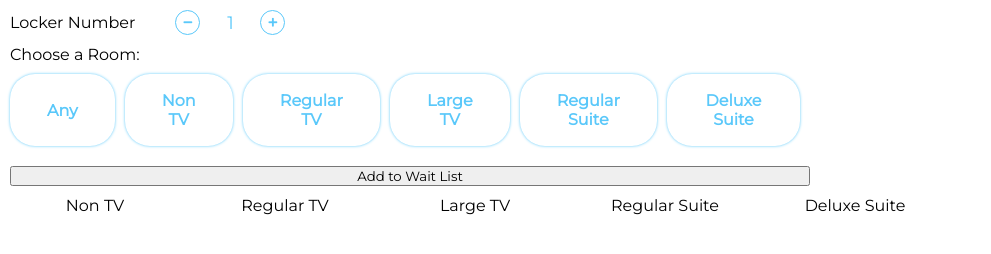
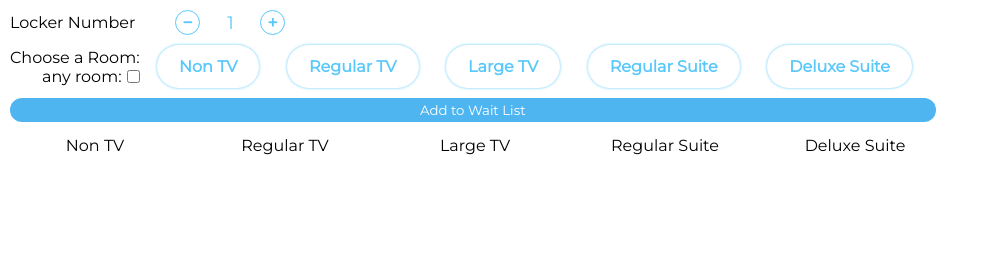
Before and after one commit to aakeohane/Waiting-List, a website with bundled scripts: page index.html in a window 1280 px wide. Shown: the whole page, without its empty margins (0-991 px from the left). Built offline with nearby package versions, Linux system fonts and the light colour scheme; no server answers.

Commit message:
add checkbox functionality for any waitlist column

```diff
--- a/index.html
+++ b/index.html
@@ -27,9 +27,15 @@
         <i class="fas fa-plus"></i>
       </button>
     </div>
+    <div class="choose-room-container">
+      <div class="label-container">
         <label for="room">Choose a Room:</label>
+        <div class="checkbox-container">
+          <label for="demoCheckbox">any room:</label>
+          <input id="checkBox" type="checkbox" name="checkbox" class="room-options"/>
+        </div>
+      </div>
       <div class="options-container" id="visibleOptions">
-      <div id="any" class="room-options">Any</div>
         <div id="nonTV" class="room-options">Non TV</div>
         <div id="regularTV" class="room-options">Regular TV</div>
         <div id="largeTV" class="room-options">Large TV</div>
@@ -44,6 +50,7 @@
         <option value="Regular Suite" >Regular Suite</option>
         <option value="Deluxe Suite" >Deluxe Suite</option>
       </select>
+    </div>
 
     <button id="addToWaitlist" class="button">Add to Wait List</button>
   </form>
--- a/script.js
+++ b/script.js
@@ -14,21 +14,27 @@ const lockerNumber = document.getElementById("locker")
 const roomType = document.getElementById("roomType")
 
 const roomOptions = document.querySelectorAll(".room-options")
+const checkBox = document.getElementById("checkBox")
 
 for(let i=0; i<roomOptions.length; i++){
   // adds event listener to each div
   let choices = roomOptions[i]
   choices.addEventListener("click", function(){
-      // if the div is "Any", adds chosen class to each div
-      if(this.outerText === "Any") {
-        roomOptions.forEach(option => option.classList.add('chosen'))
-      // otherwise, removes chosen class from each div
-      } else {
+      if(this.name === "checkbox") {
+        if (checkBox.checked) {
+          roomOptions.forEach(option => option.classList.add('chosen'))
+          roomType.value = "Any"
+        }
+        else {
+          roomOptions.forEach(option => option.classList.remove('chosen'))
+        }
+      }
+        else {
         roomOptions.forEach(option => option.classList.remove("chosen"))
+        checkBox.checked = false
+        this.classList.add("chosen");
+        roomType.value = this.outerText
       }
-      // then adds chosen class to "this", the one clicked on and adds the value based on text
-      this.classList.add("chosen");
-      roomType.value = this.outerText
   });
 }
 
@@ -46,7 +52,7 @@ waitlistButton.addEventListener('click', () => {
   createListItem()
 });
 
-export default function createListItem(roomba) {
+export default function createListItem() {
   event.preventDefault();
   const newElement = document.createElement('li')
   newElement.className = "listItems"
--- a/styles.css
+++ b/styles.css
@@ -56,21 +56,27 @@ input[type="number"]::-webkit-outer-spin-button {
   cursor: pointer;
 }
 
-#roomType {
-  display: none;
+#minus:active {
+  transform: translateY(1px) translateX(-1px);
+}
+
+#add:active {
+  transform: translateY(1px) translateX(1px);
+}
+
+.choose-room-container {
+  display: flex;
+  align-items: center;
 }
 
 .room-options {
   background-color: transparent;
-  /* outline: 1.5px solid #80b0f8; */
   box-shadow: 0 0 3px 0 rgb(90, 200, 250);
   color: rgb(90, 200, 250);
   border-radius: 25px;
   border: 2px solid transparent;
-  padding: 15px 35px;
+  padding: 10px 20px;
   margin-right: 10px;
-  margin-bottom: 10px;
-  /* box-shadow: none; */
   box-sizing: border-box;
   cursor: pointer;
   font-weight: 800;
@@ -81,7 +87,6 @@ input[type="number"]::-webkit-outer-spin-button {
 }
 
 .room-options:hover {
-  /* outline: 1.5px solid transparent; */
   border: 2px solid rgb(90, 200, 250);
   color: rgb(90, 200, 250);
 }
@@ -92,9 +97,44 @@ input[type="number"]::-webkit-outer-spin-button {
   color: #eeedee;
 }
 
+#roomType {
+  display: none;
+}
+
+.label-container {
+  display: flex;
+  flex-direction: column;
+}
+
+.checkbox-container {
+  display: flex;
+  align-self: flex-end;
+  margin: 0;
+}
+
+#checkBox {
+  margin-left: 5px;
+  box-shadow: none;
+  margin-right: 0;
+}
+
+#addToWaitlist {
+  display: inline-block;
+  padding: 0.3em 1.2em;
+  margin: 0 0.3em 0.3em 0;
+  border: none;
+  border-radius: 2em;
+  text-decoration: none;
+  font-weight: 300;
+  color: #ffffff;
+  background-color: #4eb5f1;
+  text-align: center;
+  transition: all 0.2s;
+}
+
 #listContainer {
   display: flex;
-  width: 600px;
+  width: 40%;
 }
 
 ul,
```
Lines whose indentation alone changed are shown as unchanged.
